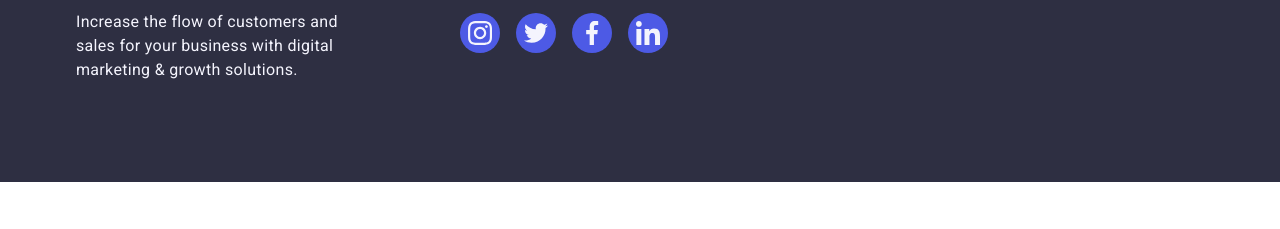
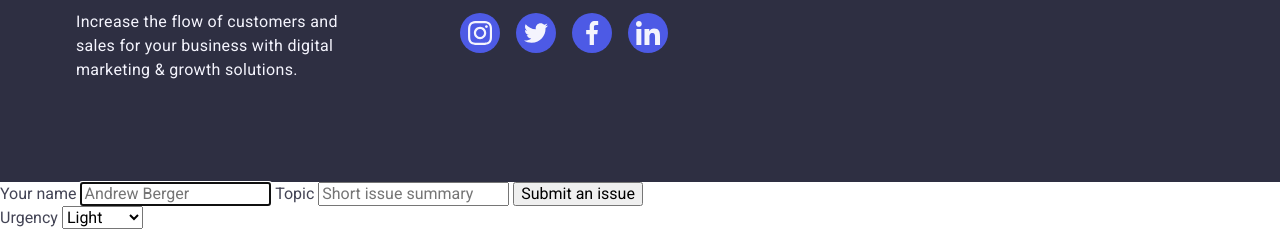
Before and after one commit to Yevhenii-Pavlushchenko/goit-markup-hw-04, a plain HTML site: page index.html in a window 1280 px wide. Shown: the part 3286-3515 px from the top of the page. Before the commit the page ends 3468 px from the top, so only its background shows below. Drawn offline with nearby package versions, Linux system fonts and the light colour scheme.

Commit message:
add  default  for input

```diff
--- a/css/styles.css
+++ b/css/styles.css
@@ -56,6 +56,9 @@ img {
     display: block;
     max-width: 100%;
     height: auto;
+}
+input {
+    font-family: inherit;
 }
 
 /* Секція Навігації*/
--- a/index.html
+++ b/index.html
@@ -469,6 +469,31 @@
         </div>
       </div>
     </footer>
+    <form class="form" name="issue_report_form" autocomplete="off">
+      <label class="form-label">
+        Your name
+        <input
+          class="form-input"
+          type="text"
+          name="username"
+          placeholder="Andrew Berger"
+          autofocus
+        />
+      </label>
+
+      <label class="form-label">
+        Topic
+        <input
+          class="form-input"
+          type="text"
+          name="topic"
+          placeholder="Short issue summary"
+        />
+      </label>
+
+      <button class="form-button" type="submit">Submit an issue</button>
+    </form>
+
     <!-- Modal -->
     <!-- <div class="backdrop is-opens">
       <div class="modal">
@@ -502,5 +527,15 @@
         </form>
       </div>
     </div> -->
+
+    <label class="form-label"
+      >Urgency
+      <select class="form-input" name="urgency">
+        <option value="0">Light</option>
+        <option value="1">Medium</option>
+        <option value="2">High</option>
+        <option value="4">Critical</option>
+      </select>
+    </label>
   </body>
 </html>
```
